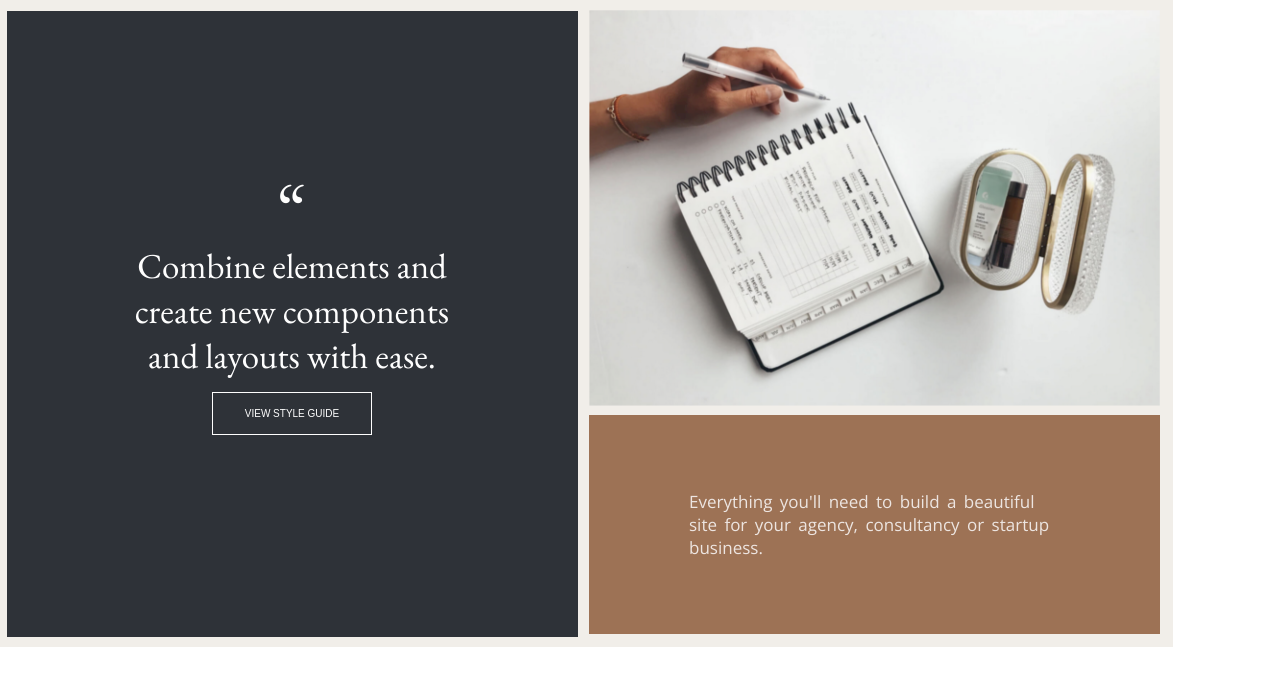
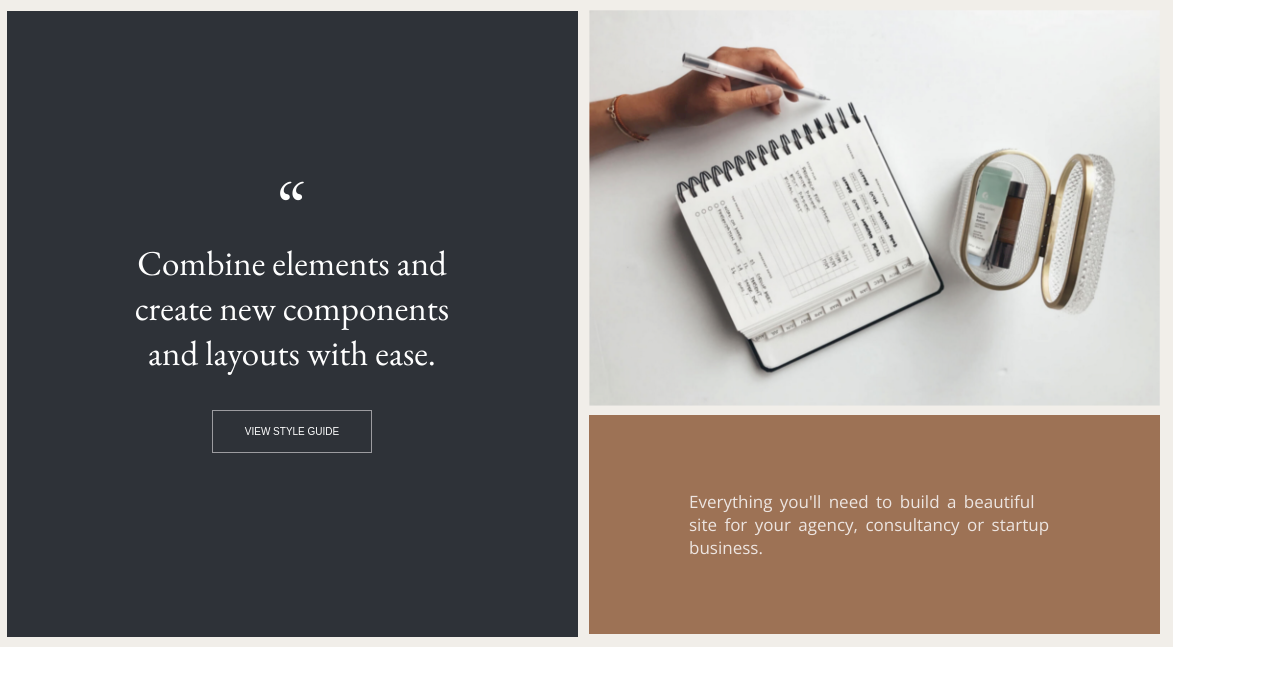
Before and after one commit to maureenoldyck/end-of-field-challenge, a plain HTML site: page complex/index.html in a window 1280 px wide. Drawn offline with nearby package versions, Linux system fonts and the light colour scheme.

Commit message:
Changed button margin

```diff
--- a/complex/style.css
+++ b/complex/style.css
@@ -41,14 +41,14 @@ grid-template: "left top"
 }
 
 .button {
-    border:1px solid#fefefe;
+    border:1px solid#9c9ca0;
     background-color: #2e3238;
     color:#fefefe;
     padding: 15px 32px;
     text-decoration: none;
     display: inline-block;
     font-size: 10px;
-    margin: 14px 2px;
+    margin-top: 35px;
     cursor: pointer;
 }
 
```
